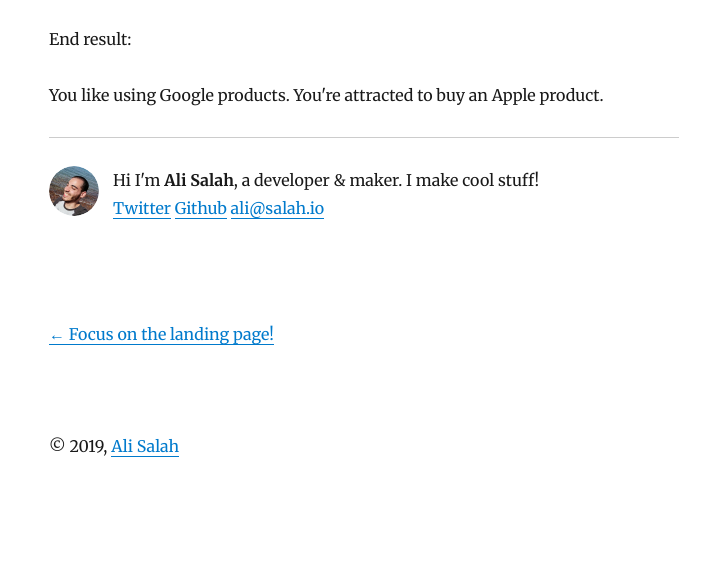
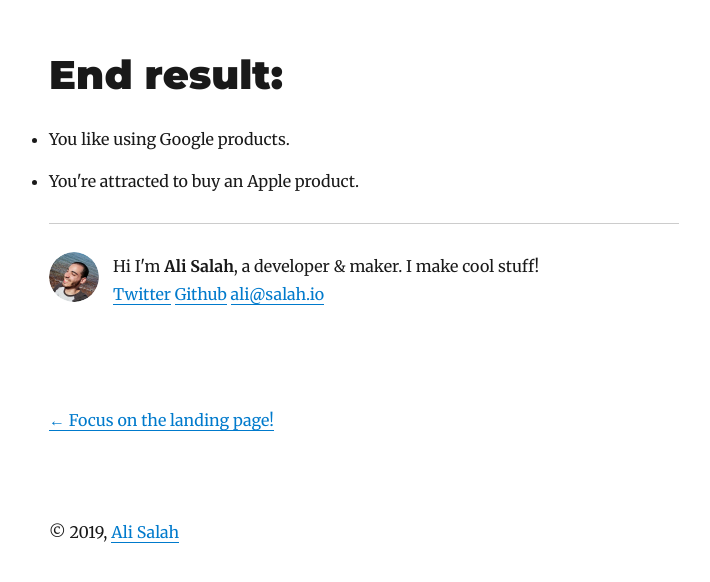
Before and after one commit to alisalahio/personal-website, a Gatsby site: page /apple-vs-google/ in a window 1280 px wide. Shown: the part 5986-6568 px from the top of the page, without its empty margins (276-986 px from the left). Before the commit the page ends 6488 px from the top, so only its background shows below. Built offline with nearby package versions, Linux system fonts and the light colour scheme; Gatsby itself is replaced by a stand-in of ours; some packages are replaced by stand-ins of ours.

Commit message:
Update apple-vs-google

```diff
--- a/content/blog/apple-vs-google/index.md
+++ b/content/blog/apple-vs-google/index.md
@@ -83,7 +83,7 @@ If Apple breaks a promise. It's a huge public failure. Everyone talks about it!
 ![airpoweriphone8](https://user-images.githubusercontent.com/1072229/62012203-75669500-b183-11e9-8d28-f5e0b2874c65.jpg)
 
 
-End result:
+# End result:
 
-You like using Google products.
-You're attracted to buy an Apple product.
+- You like using Google products.
+- You're attracted to buy an Apple product.
```
